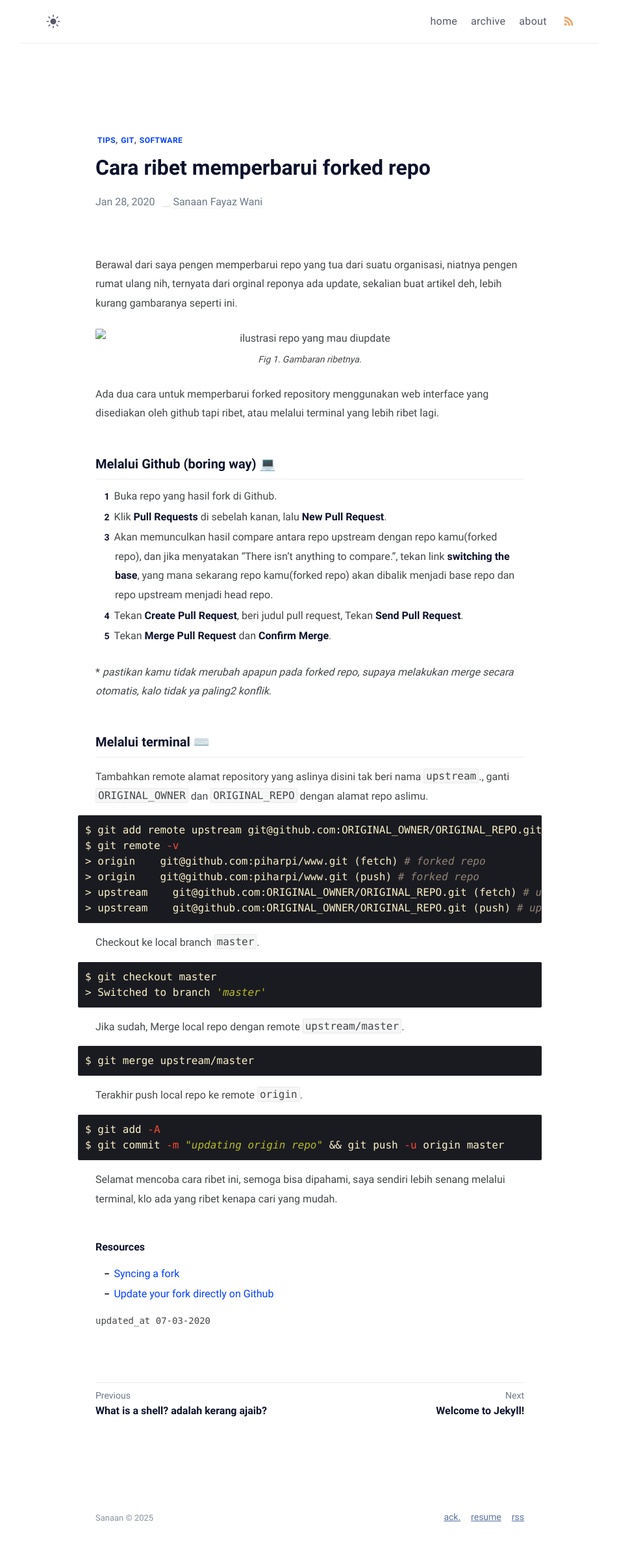
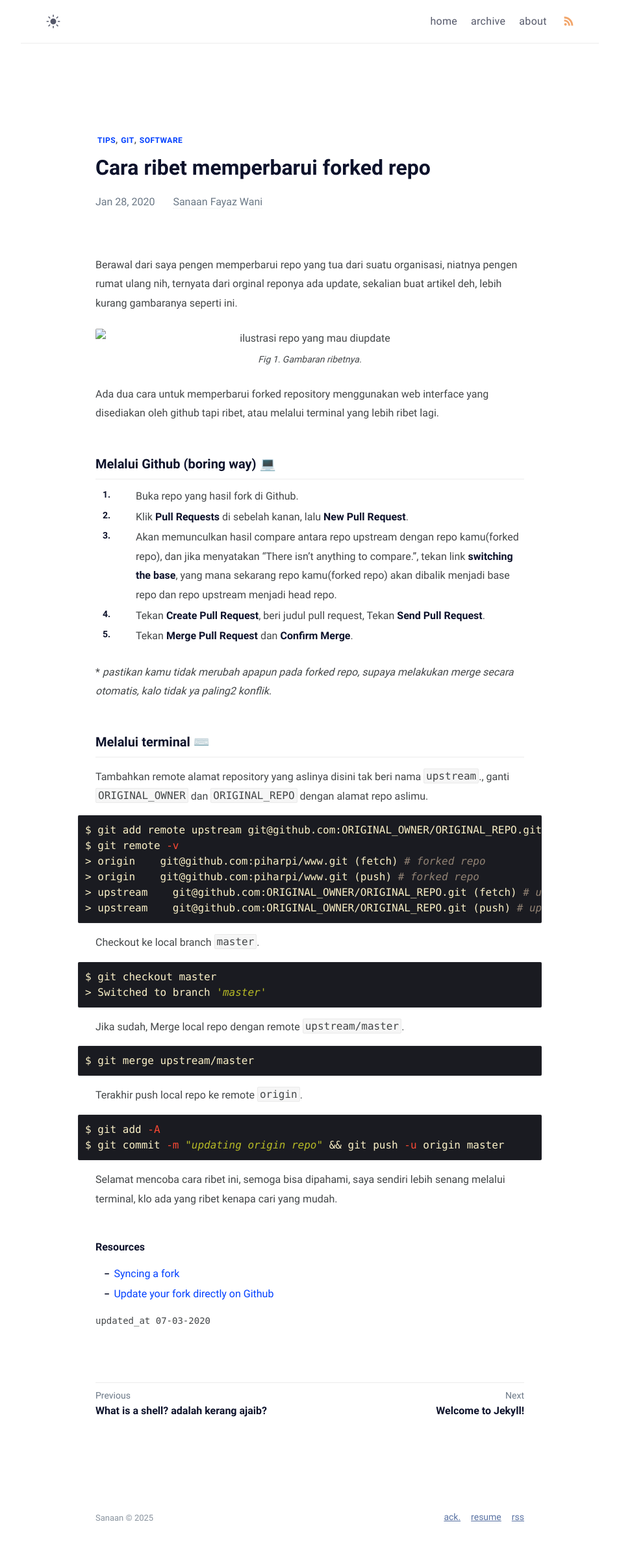
Before and after one commit to sfwani/sfwani.github.io, a Jekyll site: the page built from _posts/cara-memperbarui-fork-repository/2020-01-29-cara-memperbarui-fork-repository.md, in a window 1280 px wide. Shown: the whole page at 65% size, without its empty margins (163-1116 px from the left). Built offline with Jekyll 4.4.1, drawn with Linux system fonts in a browser that asks for light colours; some web fonts are replaced.

Commit message:
Fix blog post styling issues: remove underscore, fix list alignment, improve hash positioning

```diff
--- a/_sass/klise/_base.scss
+++ b/_sass/klise/_base.scss
@@ -159,16 +159,17 @@ ol {
   li {
     position: relative;
     counter-increment: li;
+    padding-left: 2em;
     &::before {
-      content: counter(li);
+      content: counter(li) ".";
       display: inline-block;
-      width: 1em;
-      margin-right: 0.5em;
-      margin-left: -1.6em;
+      width: 1.5em;
+      margin-left: -2em;
       text-align: right;
-      direction: rtl;
       font-weight: $bold-weight;
       font-size: $small-font-size;
+      position: absolute;
+      left: 0;
     }
   }
 }
--- a/_sass/klise/_dark.scss
+++ b/_sass/klise/_dark.scss
@@ -75,12 +75,6 @@ body[data-theme="dark"] {
   // Post Meta
   .post-meta {
     color: $dark-gray;
-
-    time {
-      &::after {
-        background-color: $dark-light;
-      }
-    }
 
     span[itemprop="author"] {
       border-color: $dark-light;
--- a/_sass/klise/_post.scss
+++ b/_sass/klise/_post.scss
@@ -50,16 +50,6 @@
   time {
     position: relative;
     margin-right: 1.5em;
-
-    &::after {
-      background: $light;
-      bottom: 1px;
-      content: " ";
-      height: 2px;
-      position: absolute;
-      right: -20px;
-      width: 12px;
-    }
   }
 
   span[itemprop="author"] {
@@ -153,13 +143,16 @@
       position: relative;
       opacity: 0;
       outline: none;
+      margin-left: -1.2em;
+      padding-left: 1.2em;
 
       &::before {
         content: "#";
         position: absolute;
-        right: -3px;
+        left: 0;
         width: 1em;
         font-weight: $bold-weight;
+        color: $text-link-blue;
       }
     }
   }
```
